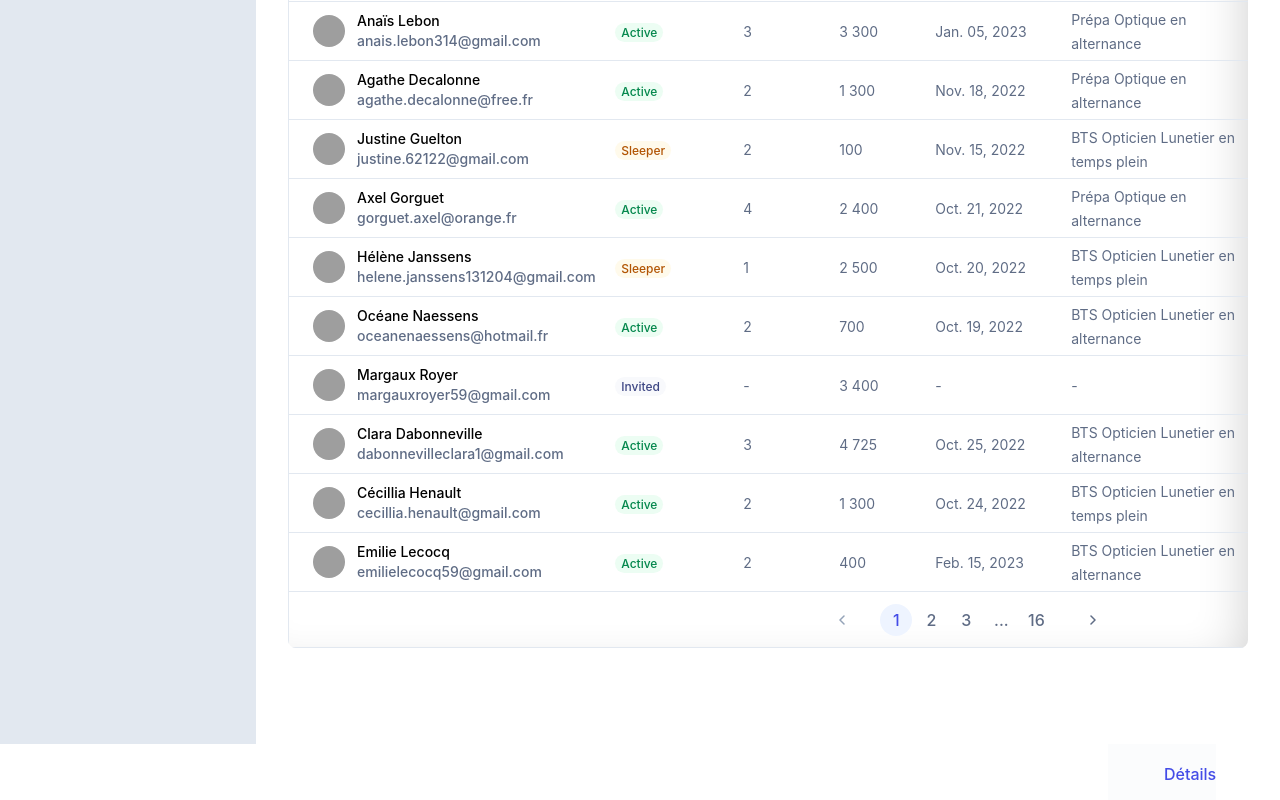
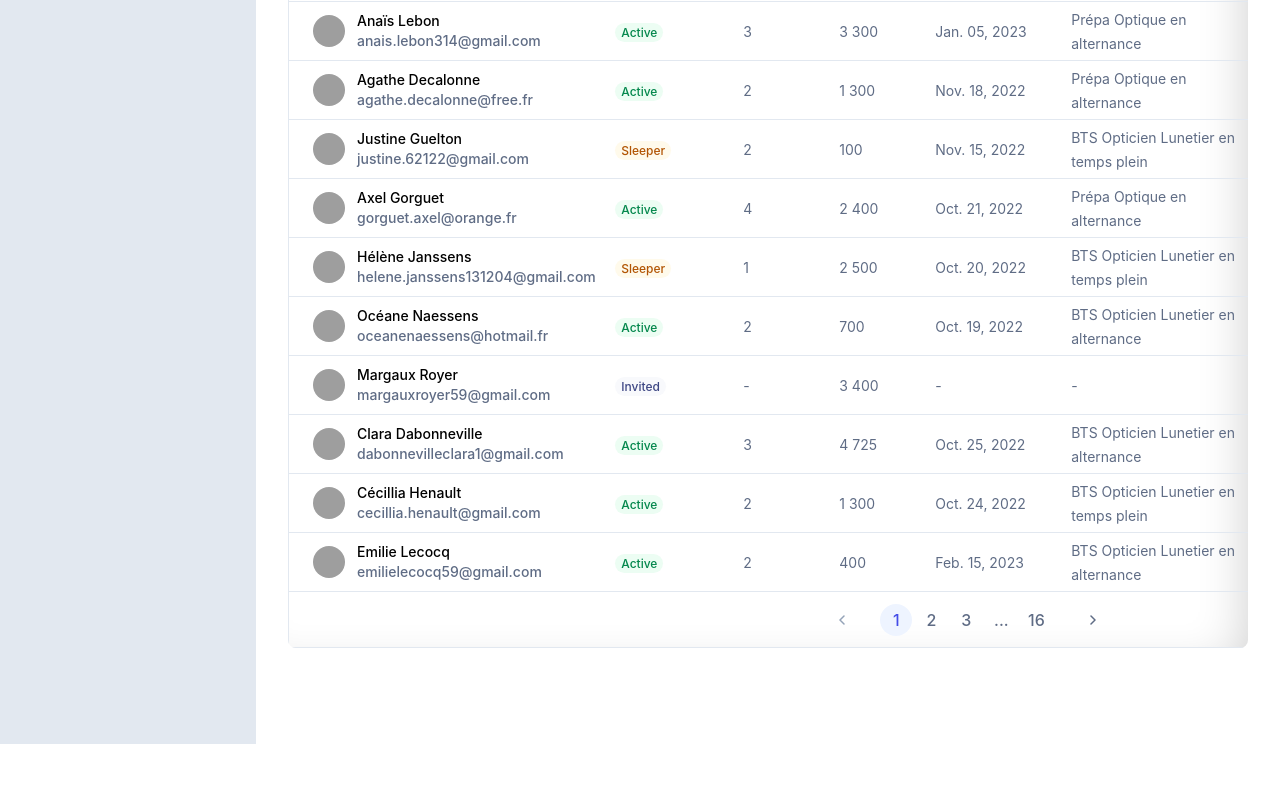
Before and after one commit to ludovicquenehen/magma_feature, a Vue app: page / in a window 1280 px wide. Shown: the part 1029-1829 px from the top of the page. After the commit the page ends 1773 px from the top, so only its background shows below. Built offline with nearby package versions, Linux system fonts and the light colour scheme; grey boxes are pictures that could not be loaded.

Commit message:
fix cell hover details

```diff
--- a/src/App.vue
+++ b/src/App.vue
@@ -28,7 +28,7 @@ const setDetailsPosition = (v: string) => {
     </TableWrapper>
   </div>
   <div
-    v-if="+detailsPosition !== -1"
+    v-if="detailsPosition"
     inert
     :style="{
       top: `${detailsPosition}px`,
```
